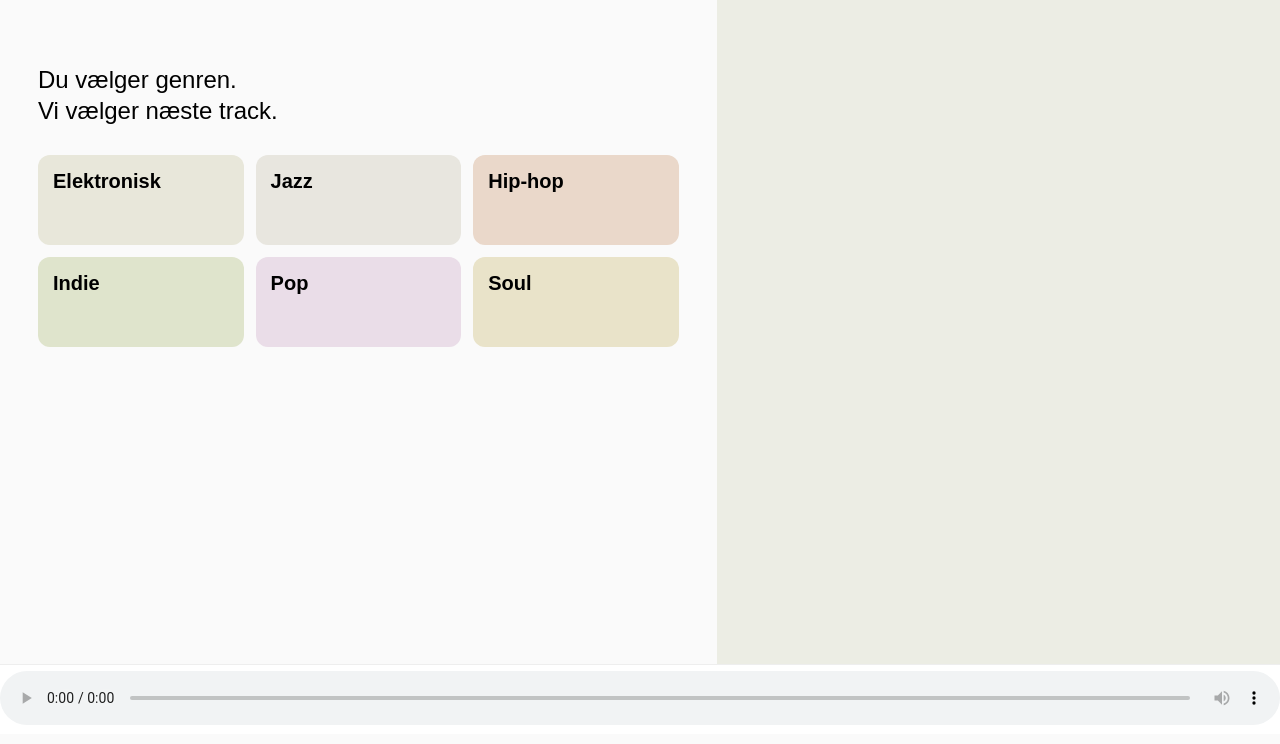
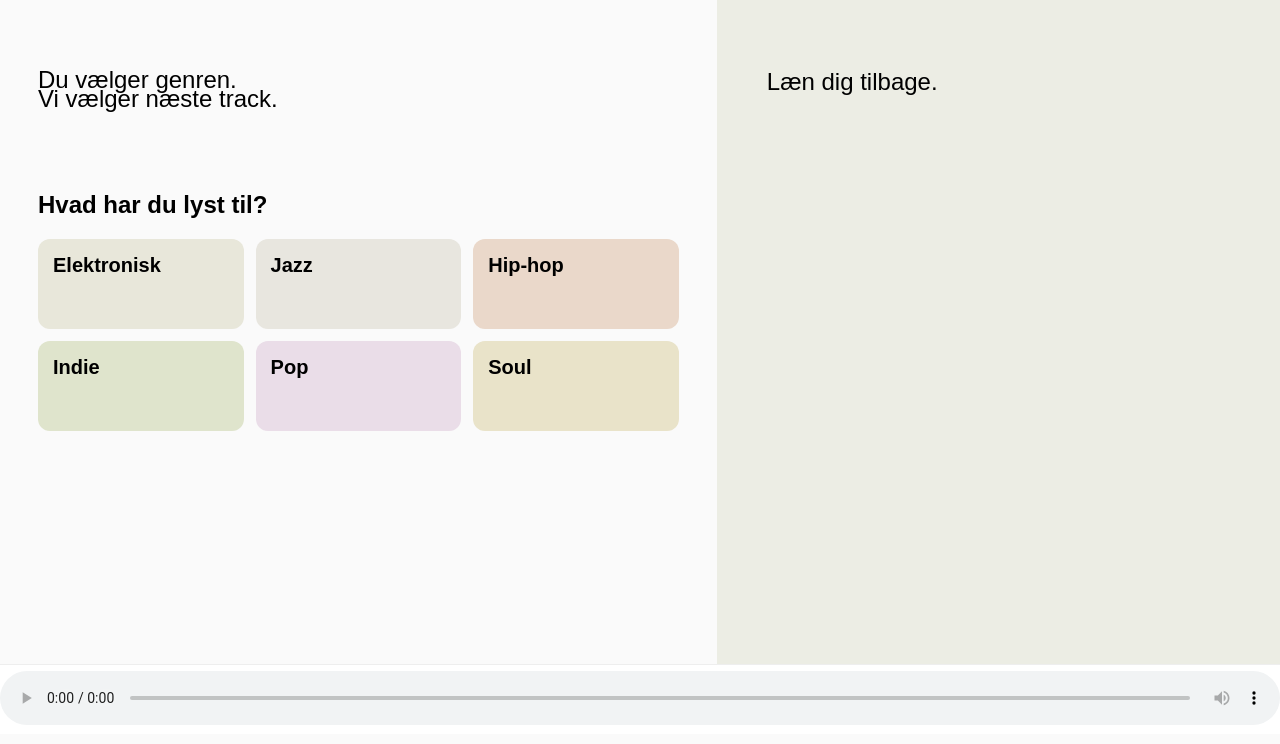
Before and after one commit to laarsegth/next_track, a website: page frontend/index.html in a window 1280 px wide. Shown: the part 66-810 px from the top of the page. Drawn offline with Linux system fonts and the light colour scheme.

Commit message:
Ændrede og tilføjede en masse styling

```diff
--- a/frontend/index.html
+++ b/frontend/index.html
@@ -20,8 +20,14 @@
 
     <main class="page">
         <section class="genres">
-        <h1>Du vælger genren.</h1>
-        <h1>Vi vælger næste track.</h1>
+
+        <div class="intro">
+            <h1>Du vælger genren.</h1>
+            <h1>Vi vælger næste track.</h1>
+        </div>
+
+        <h2>Hvad har du lyst til?</h2>
+
 
         <button class="electronic">Elektronisk</button>
         <button class="jazz">Jazz</button>
@@ -32,12 +38,12 @@
         </section>
 
         <aside class="player">
-
+         <h1>Læn dig tilbage.</h1>
         </aside>
     </main>
 
    <footer class="player-bar">
-    <audio class="afspiller" controls autoplay>
+    <audio class="afspiller" controls>
         <source src="https://www.soundhelix.com/examples/mp3/SoundHelix-Song-1.mp3" type="audio/mpeg">
     </audio>
 </footer>
--- a/frontend/styles.css
+++ b/frontend/styles.css
@@ -9,6 +9,11 @@ body {
     letter-spacing: -4%;
     padding-bottom: 90px;
     font-weight: 300;
+}
+
+.intro {
+    grid-column: 1 / -1;
+    padding-bottom: 50px;
 }
 
 
@@ -77,11 +82,23 @@ body {
     margin: 0 -12px;
 }
 
+.genre-heading {
+    grid-column: 1 / -1;
+    grid-row: 1;
+}
 .genres h1 {
     grid-column: 1 / -1;
     font-weight: bolder;
+}
 
+.genres h2 {
+    grid-column: 1 / -1;
+    margin: 0 0 10px 0;
+    font-weight: 350px;
 }
+
+
+
 .genres h1:first-of-type  {
     margin-bottom: -25px;
 }
@@ -101,10 +118,18 @@ body {
     display: flex;
     align-items: flex-start;
     justify-content: flex-start;
+    font-family: Arial, Helvetica, sans-serif;
 }
 
 .player {
     background: #ecede4;
+}
+
+.player h1 {
+    font-family: inherit;
+    letter-spacing: inherit;
+    padding-bottom: inherit;
+    font-weight: inherit;
 }
 
 .player-bar {
@@ -158,5 +183,11 @@ body {
 
 button:hover {
     cursor: pointer;
-    opacity: 80%;
+    filter:brightness(95%);
 }
+
+.genres button:active {
+    filter: brightness(92%);
+    transform: scale(98%);
+
+}
```
Also changed, not shown: frontend/lyt_sammen.html (+1 -1 lines).
